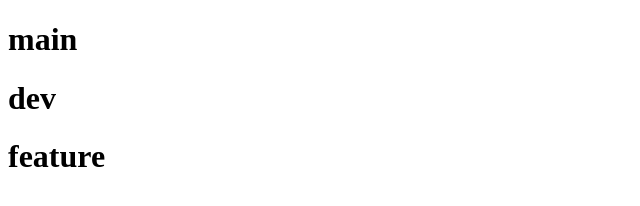
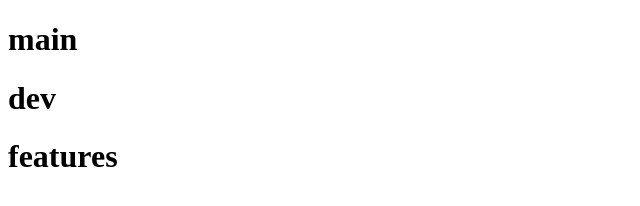
Before and after one commit to LarissaFelixUnifor/k112, a plain HTML site: page index.html in a window 1280 px wide. Shown: the full height of the page, 0-640 px from the left. Drawn offline with Linux system fonts and the light colour scheme.

Commit message:
comitando

```diff
--- a/index.html
+++ b/index.html
@@ -14,6 +14,7 @@
 
 
 
-<h1>feature</h1>
+<h1>features</h1>
+
 
 </html>
```
